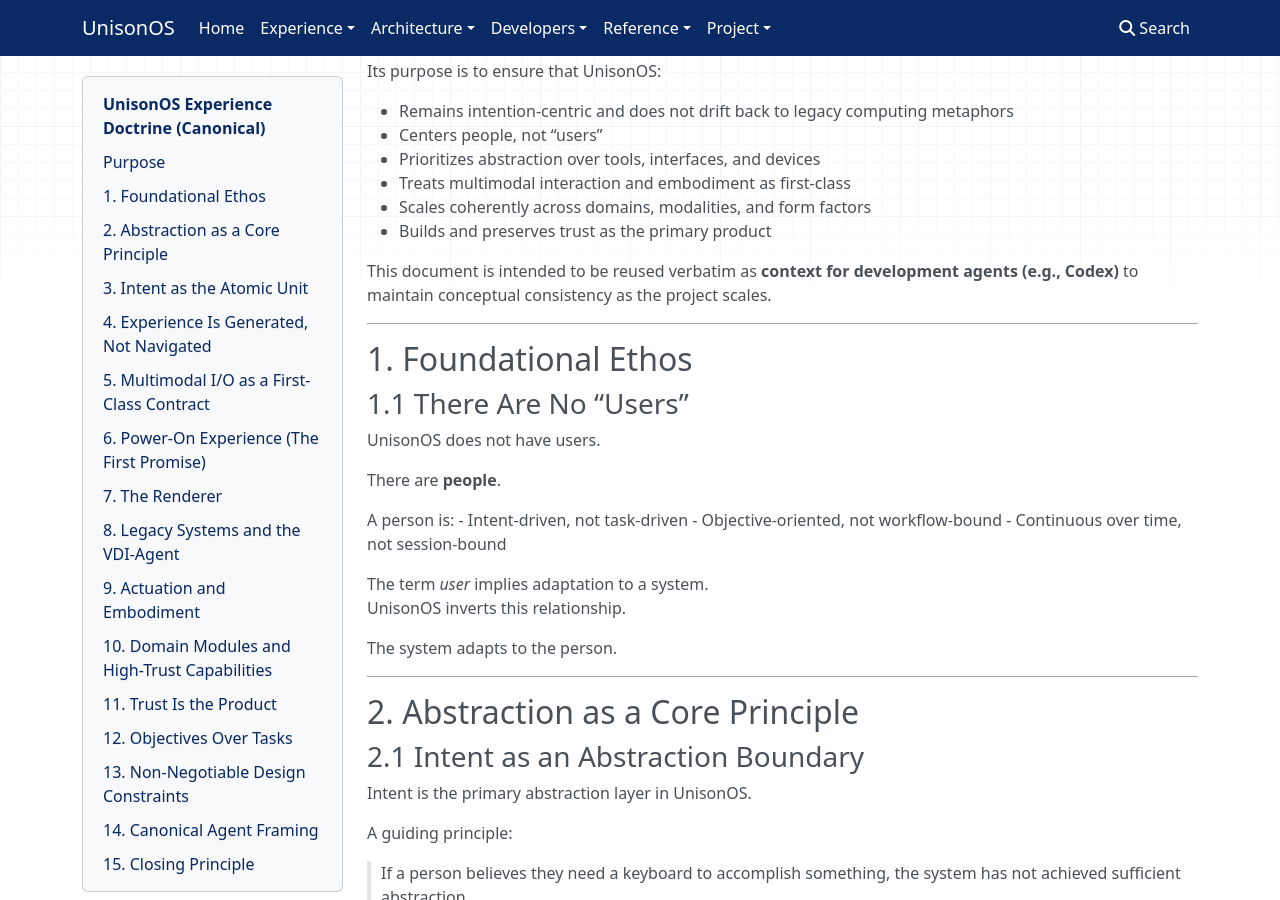
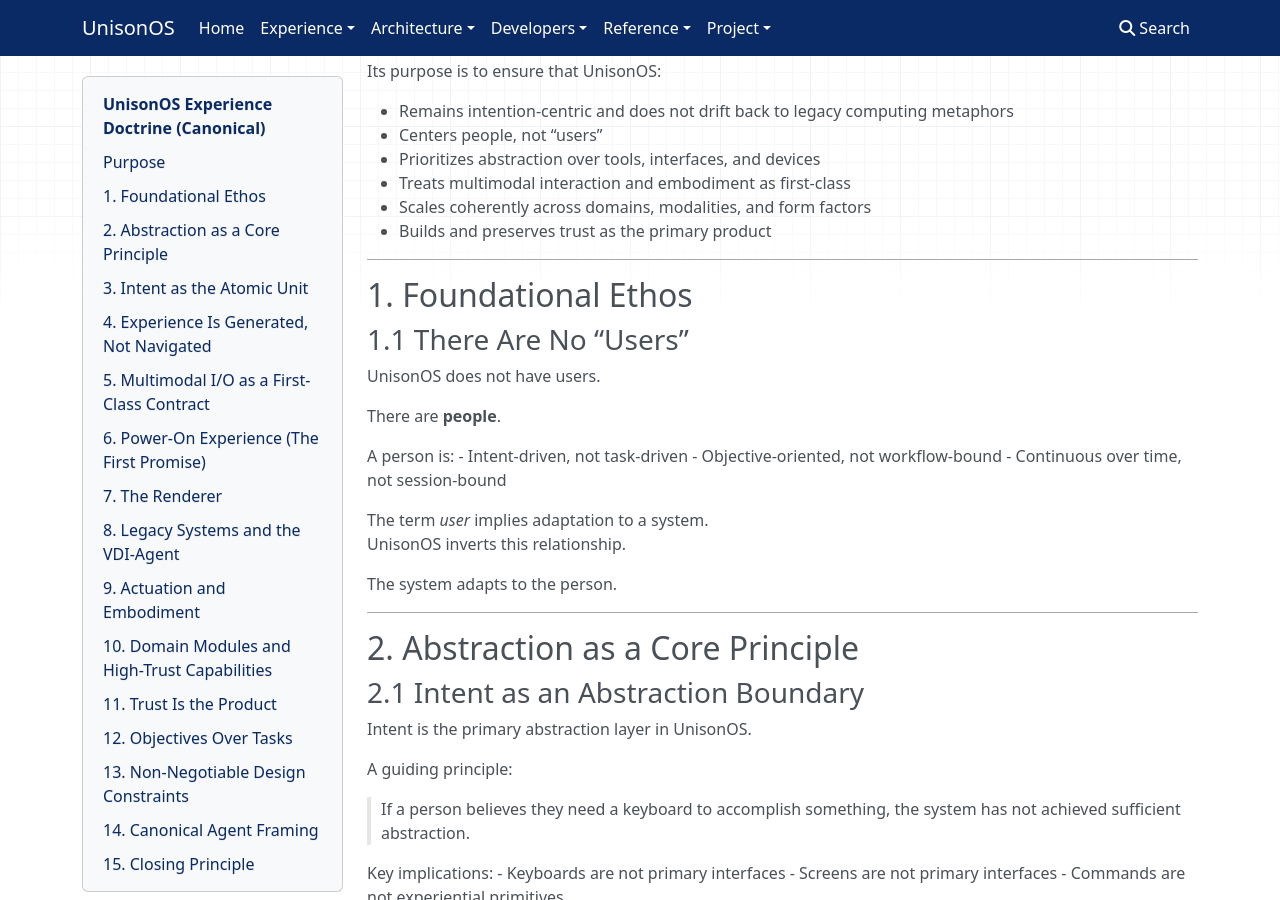
Before and after one commit to project-unisonOS/project-unisonos.github.io, an MkDocs documentation site: the page built from docs/experience/doctrine.md, in a window 1280 px wide and 900 px high, scrolled down 341 px. Built offline with MkDocs 1.6.1, drawn with Linux system fonts in a browser that asks for light colours; nearby versions of some CDN libraries.

Commit message:
docs: remove agent-context note from experience doctrine

```diff
--- a/docs/experience/doctrine.md
+++ b/docs/experience/doctrine.md
@@ -17,8 +17,6 @@ Its purpose is to ensure that UnisonOS:
 - Treats multimodal interaction and embodiment as first-class
 - Scales coherently across domains, modalities, and form factors
 - Builds and preserves trust as the primary product
-
-This document is intended to be reused verbatim as **context for development agents (e.g., Codex)** to maintain conceptual consistency as the project scales.
 
 ---
 
```
